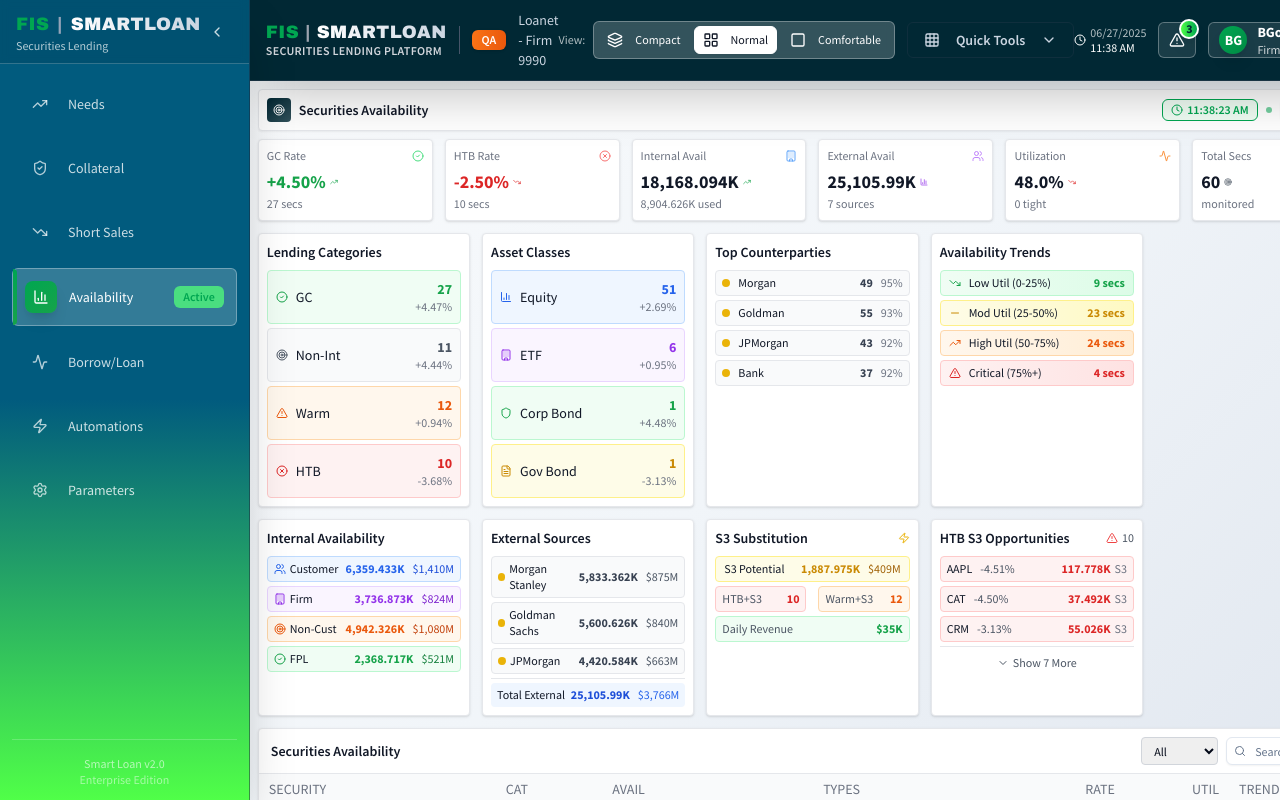
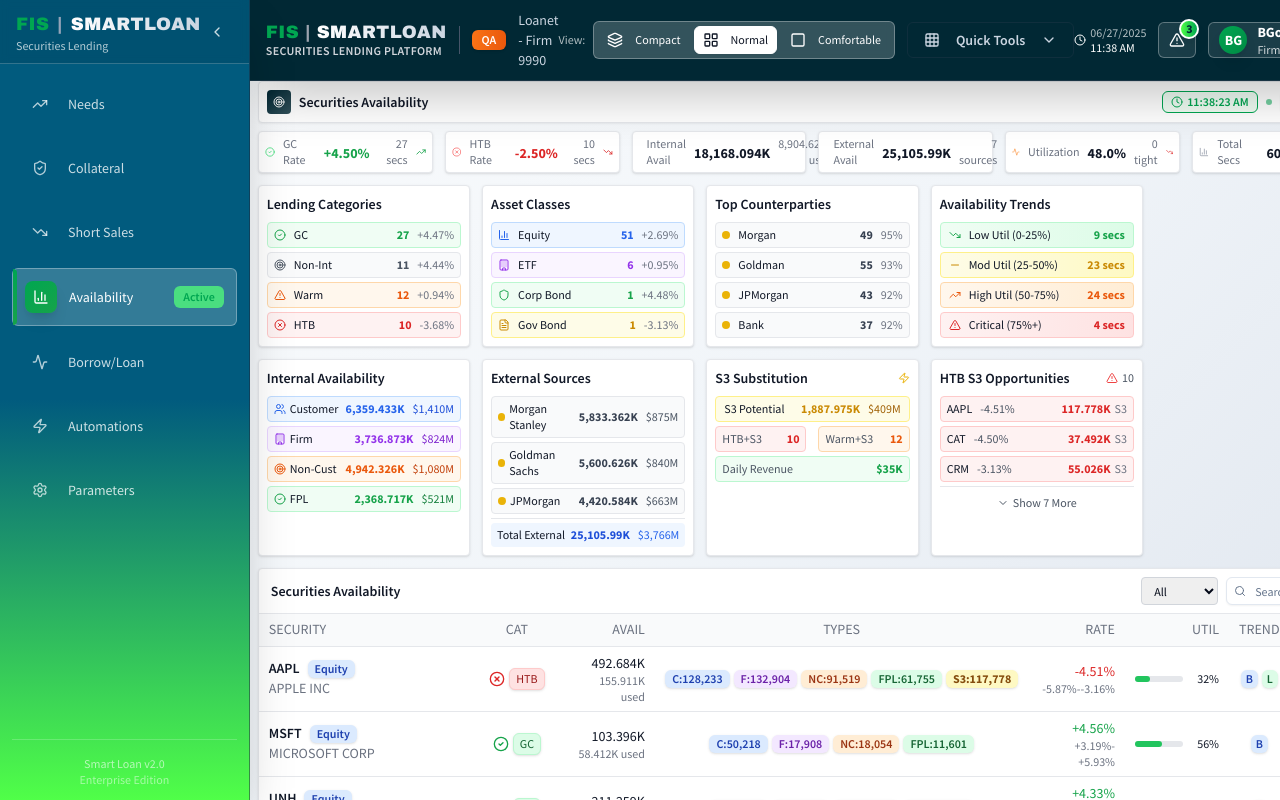
Before and after one commit to WallStArb/smart-loan-ui, a React (Vite) app: page / in a window 1280 px wide. Both pictures are taken after a click on the button "Availability". Built offline with nearby package versions, Linux system fonts and the light colour scheme.

Commit message:
Fix widget edge-to-edge stretching: Remove main container padding and add selective padding to content sections

```diff
--- a/src/components/AvailabilityDashboard.tsx
+++ b/src/components/AvailabilityDashboard.tsx
@@ -526,9 +526,9 @@
   if (!metrics) return <div>Loading...</div>
 
   return (
-    <div className="fis-page-gradient p-2">
+    <div className="fis-page-gradient">
       {/* Compact Header */}
-      <div className="max-w-full mx-auto mb-2">
+      <div className="max-w-full mx-auto mb-2 px-2">
         <div className="flex items-center justify-between p-2 bg-white rounded shadow-sm border border-gray-200">
           <div className="flex items-center space-x-2">
             <div className="w-6 h-6 bg-gradient-to-br from-[#012834] to-[#012834]/80 rounded flex items-center justify-center">
@@ -557,109 +557,108 @@
         </div>
       </div>
 
-      <div className="max-w-full mx-auto">
+      <div className="w-full mx-auto">
         {/* Key Rate Indicators */}
-        <div className="grid grid-cols-2 md:grid-cols-3 lg:grid-cols-6 gap-2 mb-3">
-          <div className="bg-white rounded shadow border border-gray-200 p-2">
-            <div className="flex items-center justify-between mb-1">
-              <h3 className="text-xs font-medium text-gray-500">GC Rate</h3>
+        <div className="grid grid-cols-2 md:grid-cols-3 lg:grid-cols-6 gap-2 mb-3 px-2">
+          <div className="bg-white rounded shadow border border-gray-200 px-1.5 py-1">
+            <div className="flex items-center space-x-2">
               <CheckCircle2 className="w-3 h-3 text-green-400" />
+              <span className="text-xs font-medium text-gray-500">GC Rate</span>
+              <div className="flex-1 text-center">
+                <span className="text-sm font-bold text-green-600">{formatRate(metrics.marketMetrics.gcRate)}</span>
               </div>
-            <div className="flex items-center space-x-1">
-              <span className="text-lg font-bold text-green-600">{formatRate(metrics.marketMetrics.gcRate)}</span>
-              <TrendingUp className="w-2 h-2 text-green-600" />
+              <div className="text-right">
+                <div className="text-xs text-gray-500">{metrics.difficultyBreakdown.gc.count} secs</div>
               </div>
-            <p className="text-xs text-gray-500">
-              {metrics.difficultyBreakdown.gc.count} secs
-            </p>
+              <TrendingUp className="w-3 h-3 text-green-600" />
+            </div>
           </div>
 
-          <div className="bg-white rounded shadow border border-gray-200 p-2">
-            <div className="flex items-center justify-between mb-1">
-              <h3 className="text-xs font-medium text-gray-500">HTB Rate</h3>
+          <div className="bg-white rounded shadow border border-gray-200 px-1.5 py-1">
+            <div className="flex items-center space-x-2">
               <XCircle className="w-3 h-3 text-red-400" />
+              <span className="text-xs font-medium text-gray-500">HTB Rate</span>
+              <div className="flex-1 text-center">
+                <span className="text-sm font-bold text-red-600">{formatRate(metrics.marketMetrics.specialRate)}</span>
               </div>
-            <div className="flex items-center space-x-1">
-              <span className="text-lg font-bold text-red-600">{formatRate(metrics.marketMetrics.specialRate)}</span>
-              <TrendingDown className="w-2 h-2 text-red-600" />
+              <div className="text-right">
+                <div className="text-xs text-gray-500">{metrics.difficultyBreakdown.hardToBorrow.count} secs</div>
               </div>
-            <p className="text-xs text-gray-500">
-              {metrics.difficultyBreakdown.hardToBorrow.count} secs
-            </p>
+              <TrendingDown className="w-3 h-3 text-red-600" />
+            </div>
           </div>
 
-          <div className="bg-white rounded shadow border border-gray-200 p-2">
-            <div className="flex items-center justify-between mb-1">
-              <h3 className="text-xs font-medium text-gray-500">Internal Avail</h3>
+          <div className="bg-white rounded shadow border border-gray-200 px-1.5 py-1">
+            <div className="flex items-center space-x-2">
               <Building className="w-3 h-3 text-blue-400" />
+              <span className="text-xs font-medium text-gray-500">Internal Avail</span>
+              <div className="flex-1 text-center">
+                <span className="text-sm font-bold text-gray-900">{formatNumber(metrics.totalAvailable / 1000)}K</span>
               </div>
-            <div className="flex items-center space-x-1">
-              <span className="text-lg font-bold text-gray-900">{formatNumber(metrics.totalAvailable / 1000)}K</span>
-              <TrendingUp className="w-2 h-2 text-green-600" />
+              <div className="text-right">
+                <div className="text-xs text-gray-500">{formatNumber(metrics.totalUtilized / 1000)}K used</div>
               </div>
-            <p className="text-xs text-gray-500">
-              {formatNumber(metrics.totalUtilized / 1000)}K used
-            </p>
+              <TrendingUp className="w-3 h-3 text-green-600" />
+            </div>
           </div>
 
-          <div className="bg-white rounded shadow border border-gray-200 p-2">
-            <div className="flex items-center justify-between mb-1">
-              <h3 className="text-xs font-medium text-gray-500">External Avail</h3>
+          <div className="bg-white rounded shadow border border-gray-200 px-1.5 py-1">
+            <div className="flex items-center space-x-2">
               <Users className="w-3 h-3 text-purple-400" />
-            </div>
-            <div className="flex items-center space-x-1">
-              <span className="text-lg font-bold text-gray-900">
+              <span className="text-xs font-medium text-gray-500">External Avail</span>
+              <div className="flex-1 text-center">
+                <span className="text-sm font-bold text-gray-900">
                   {formatNumber(metrics.sourceBreakdown.reduce((sum, s) => sum + s.totalAvailable, 0) / 1000)}K
                 </span>
-              <BarChart3 className="w-2 h-2 text-purple-600" />
               </div>
-            <p className="text-xs text-gray-500">
-              {metrics.sourceBreakdown.length} sources
-            </p>
+              <div className="text-right">
+                <div className="text-xs text-gray-500">{metrics.sourceBreakdown.length} sources</div>
+              </div>
+              <BarChart3 className="w-3 h-3 text-purple-600" />
+            </div>
           </div>
 
-          <div className="bg-white rounded shadow border border-gray-200 p-2">
-            <div className="flex items-center justify-between mb-1">
-              <h3 className="text-xs font-medium text-gray-500">Utilization</h3>
+          <div className="bg-white rounded shadow border border-gray-200 px-1.5 py-1">
+            <div className="flex items-center space-x-2">
               <Activity className="w-3 h-3 text-orange-400" />
+              <span className="text-xs font-medium text-gray-500">Utilization</span>
+              <div className="flex-1 text-center">
+                <span className="text-sm font-bold text-gray-900">{metrics.overallUtilization.toFixed(1)}%</span>
               </div>
-            <div className="flex items-center space-x-1">
-              <span className="text-lg font-bold text-gray-900">{metrics.overallUtilization.toFixed(1)}%</span>
+              <div className="text-right">
+                <div className="text-xs text-gray-500">{metrics.marketMetrics.tightestSecurities} tight</div>
+              </div>
               {metrics.trends.utilizationChange >= 0 ? (
-                <TrendingUp className="w-2 h-2 text-green-600" />
+                <TrendingUp className="w-3 h-3 text-green-600" />
               ) : (
-                <TrendingDown className="w-2 h-2 text-red-600" />
+                <TrendingDown className="w-3 h-3 text-red-600" />
               )}
             </div>
-            <p className="text-xs text-gray-500">
-              {metrics.marketMetrics.tightestSecurities} tight
-            </p>
           </div>
 
-          {/* Add Total Securities card */}
-          <div className="bg-white rounded shadow border border-gray-200 p-2">
-            <div className="flex items-center justify-between mb-1">
-              <h3 className="text-xs font-medium text-gray-500">Total Secs</h3>
+          <div className="bg-white rounded shadow border border-gray-200 px-1.5 py-1">
+            <div className="flex items-center space-x-2">
               <BarChart3 className="w-3 h-3 text-gray-400" />
+              <span className="text-xs font-medium text-gray-500">Total Secs</span>
+              <div className="flex-1 text-center">
+                <span className="text-sm font-bold text-gray-900">{metrics.totalSecurities}</span>
               </div>
-            <div className="flex items-center space-x-1">
-              <span className="text-lg font-bold text-gray-900">{metrics.totalSecurities}</span>
-              <Target className="w-2 h-2 text-gray-600" />
+              <div className="text-right">
+                <div className="text-xs text-gray-500">monitored</div>
               </div>
-            <p className="text-xs text-gray-500">
-              monitored
-            </p>
+              <Target className="w-3 h-3 text-gray-600" />
+            </div>
           </div>
         </div>
 
         {/* Breakdown Cards */}
-        <div className="grid grid-cols-1 lg:grid-cols-5 gap-3 mb-3">
+        <div className="grid grid-cols-1 lg:grid-cols-5 gap-3 mb-3 items-stretch w-full px-2">
           {/* Securities Lending Categories */}
-          <div className="bg-white rounded shadow border border-gray-200 p-2">
+          <div className="bg-white rounded shadow border border-gray-200 p-2 h-full w-full">
             <h3 className="text-sm font-semibold text-gray-900 mb-2">Lending Categories</h3>
             <div className="space-y-1">
               <div
-                className="flex items-center justify-between p-2 bg-green-50 rounded border border-green-200 cursor-pointer hover:bg-green-100 transition-colors"
+                className="flex items-center justify-between px-1.5 py-1 bg-green-50 rounded border border-green-200 cursor-pointer hover:bg-green-100 transition-colors"
                 onClick={() => {
                   setSelectedFilter('GC')
                   setSelectedTicker('')
@@ -669,18 +668,16 @@
               >
                 <div className="flex items-center space-x-2">
                   <CheckCircle2 className="w-3 h-3 text-green-600" />
-                  <div>
-                    <div className="text-sm font-medium text-gray-900">GC</div>
+                  <span className="text-xs font-medium text-gray-900">GC</span>
                 </div>
-                </div>
-                <div className="text-right">
-                  <div className="text-sm font-bold text-green-600">{metrics.difficultyBreakdown.gc.count}</div>
+                <div className="flex items-center space-x-2">
+                  <div className="text-xs font-bold text-green-600">{metrics.difficultyBreakdown.gc.count}</div>
                   <div className="text-xs text-gray-500">{formatRate(metrics.difficultyBreakdown.gc.avgRate)}</div>
                 </div>
               </div>
 
               <div
-                className="flex items-center justify-between p-2 bg-gray-50 rounded border border-gray-200 cursor-pointer hover:bg-gray-100 transition-colors"
+                className="flex items-center justify-between px-1.5 py-1 bg-gray-50 rounded border border-gray-200 cursor-pointer hover:bg-gray-100 transition-colors"
                 onClick={() => {
                   setSelectedFilter('Non-Interesting')
                   setSelectedTicker('')
@@ -690,18 +687,16 @@
               >
                 <div className="flex items-center space-x-2">
                   <Target className="w-3 h-3 text-gray-600" />
-                  <div>
-                    <div className="text-sm font-medium text-gray-900">Non-Int</div>
+                  <span className="text-xs font-medium text-gray-900">Non-Int</span>
                 </div>
-                </div>
-                <div className="text-right">
-                  <div className="text-sm font-bold text-gray-600">{metrics.difficultyBreakdown.nonInteresting.count}</div>
+                <div className="flex items-center space-x-2">
+                  <div className="text-xs font-bold text-gray-600">{metrics.difficultyBreakdown.nonInteresting.count}</div>
                   <div className="text-xs text-gray-500">{formatRate(metrics.difficultyBreakdown.nonInteresting.avgRate)}</div>
                 </div>
               </div>
 
               <div
-                className="flex items-center justify-between p-2 bg-orange-50 rounded border border-orange-200 cursor-pointer hover:bg-orange-100 transition-colors"
+                className="flex items-center justify-between px-1.5 py-1 bg-orange-50 rounded border border-orange-200 cursor-pointer hover:bg-orange-100 transition-colors"
                 onClick={() => {
                   setSelectedFilter('Warm')
                   setSelectedTicker('')
@@ -711,18 +706,16 @@
               >
                 <div className="flex items-center space-x-2">
                   <AlertTriangle className="w-3 h-3 text-orange-600" />
-                  <div>
-                    <div className="text-sm font-medium text-gray-900">Warm</div>
+                  <span className="text-xs font-medium text-gray-900">Warm</span>
                 </div>
-                </div>
-                <div className="text-right">
-                  <div className="text-sm font-bold text-orange-600">{metrics.difficultyBreakdown.warm.count}</div>
+                <div className="flex items-center space-x-2">
+                  <div className="text-xs font-bold text-orange-600">{metrics.difficultyBreakdown.warm.count}</div>
                   <div className="text-xs text-gray-500">{formatRate(metrics.difficultyBreakdown.warm.avgRate)}</div>
                 </div>
               </div>
 
               <div
-                className="flex items-center justify-between p-2 bg-red-50 rounded border border-red-200 cursor-pointer hover:bg-red-100 transition-colors"
+                className="flex items-center justify-between px-1.5 py-1 bg-red-50 rounded border border-red-200 cursor-pointer hover:bg-red-100 transition-colors"
                 onClick={() => {
                   setSelectedFilter('Hard-to-Borrow')
                   setSelectedTicker('')
@@ -732,12 +725,10 @@
               >
                 <div className="flex items-center space-x-2">
                   <XCircle className="w-3 h-3 text-red-600" />
-                  <div>
-                    <div className="text-sm font-medium text-gray-900">HTB</div>
+                  <span className="text-xs font-medium text-gray-900">HTB</span>
                 </div>
-                </div>
-                <div className="text-right">
-                  <div className="text-sm font-bold text-red-600">{metrics.difficultyBreakdown.hardToBorrow.count}</div>
+                <div className="flex items-center space-x-2">
+                  <div className="text-xs font-bold text-red-600">{metrics.difficultyBreakdown.hardToBorrow.count}</div>
                   <div className="text-xs text-gray-500">{formatRate(metrics.difficultyBreakdown.hardToBorrow.avgRate)}</div>
                 </div>
               </div>
@@ -745,11 +736,11 @@
           </div>
 
           {/* Asset Class Breakdown */}
-          <div className="bg-white rounded shadow border border-gray-200 p-2">
+          <div className="bg-white rounded shadow border border-gray-200 p-2 h-full w-full">
             <h3 className="text-sm font-semibold text-gray-900 mb-2">Asset Classes</h3>
             <div className="space-y-1">
               <div
-                className="flex items-center justify-between p-2 bg-blue-50 rounded border border-blue-200 cursor-pointer hover:bg-blue-100 transition-colors"
+                className="flex items-center justify-between px-1.5 py-1 bg-blue-50 rounded border border-blue-200 cursor-pointer hover:bg-blue-100 transition-colors"
                 onClick={() => {
                   setSelectedFilter('Equity')
                   setSelectedTicker('')
@@ -759,18 +750,16 @@
               >
                 <div className="flex items-center space-x-2">
                   <BarChart3 className="w-3 h-3 text-blue-600" />
-                  <div>
-                    <div className="text-sm font-medium text-gray-900">Equity</div>
+                  <span className="text-xs font-medium text-gray-900">Equity</span>
                 </div>
-                </div>
-                <div className="text-right">
-                  <div className="text-sm font-bold text-blue-600">{metrics.assetClassBreakdown.equity.count}</div>
+                <div className="flex items-center space-x-2">
+                  <div className="text-xs font-bold text-blue-600">{metrics.assetClassBreakdown.equity.count}</div>
                   <div className="text-xs text-gray-500">{formatRate(metrics.assetClassBreakdown.equity.avgRate)}</div>
                 </div>
               </div>
 
               <div
-                className="flex items-center justify-between p-2 bg-purple-50 rounded border border-purple-200 cursor-pointer hover:bg-purple-100 transition-colors"
+                className="flex items-center justify-between px-1.5 py-1 bg-purple-50 rounded border border-purple-200 cursor-pointer hover:bg-purple-100 transition-colors"
                 onClick={() => {
                   setSelectedFilter('ETF')
                   setSelectedTicker('')
@@ -780,38 +769,32 @@
               >
                 <div className="flex items-center space-x-2">
                   <Building className="w-3 h-3 text-purple-600" />
-                  <div>
-                    <div className="text-sm font-medium text-gray-900">ETF</div>
+                  <span className="text-xs font-medium text-gray-900">ETF</span>
                 </div>
-                </div>
-                <div className="text-right">
-                  <div className="text-sm font-bold text-purple-600">{metrics.assetClassBreakdown.etf.count}</div>
+                <div className="flex items-center space-x-2">
+                  <div className="text-xs font-bold text-purple-600">{metrics.assetClassBreakdown.etf.count}</div>
                   <div className="text-xs text-gray-500">{formatRate(metrics.assetClassBreakdown.etf.avgRate)}</div>
                 </div>
               </div>
 
-              <div className="flex items-center justify-between p-2 bg-green-50 rounded border border-green-200">
+              <div className="flex items-center justify-between px-1.5 py-1 bg-green-50 rounded border border-green-200">
                 <div className="flex items-center space-x-2">
                   <Shield className="w-3 h-3 text-green-600" />
-                  <div>
-                    <div className="text-sm font-medium text-gray-900">Corp Bond</div>
+                  <span className="text-xs font-medium text-gray-900">Corp Bond</span>
                 </div>
-                </div>
-                <div className="text-right">
-                  <div className="text-sm font-bold text-green-600">{metrics.assetClassBreakdown.corporateBond.count}</div>
+                <div className="flex items-center space-x-2">
+                  <div className="text-xs font-bold text-green-600">{metrics.assetClassBreakdown.corporateBond.count}</div>
                   <div className="text-xs text-gray-500">{formatRate(metrics.assetClassBreakdown.corporateBond.avgRate)}</div>
                 </div>
               </div>
 
-              <div className="flex items-center justify-between p-2 bg-yellow-50 rounded border border-yellow-200">
+              <div className="flex items-center justify-between px-1.5 py-1 bg-yellow-50 rounded border border-yellow-200">
                 <div className="flex items-center space-x-2">
                   <FileText className="w-3 h-3 text-yellow-600" />
-                  <div>
-                    <div className="text-sm font-medium text-gray-900">Gov Bond</div>
+                  <span className="text-xs font-medium text-gray-900">Gov Bond</span>
                 </div>
-                </div>
-                <div className="text-right">
-                  <div className="text-sm font-bold text-yellow-600">{metrics.assetClassBreakdown.governmentBond.count}</div>
+                <div className="flex items-center space-x-2">
+                  <div className="text-xs font-bold text-yellow-600">{metrics.assetClassBreakdown.governmentBond.count}</div>
                   <div className="text-xs text-gray-500">{formatRate(metrics.assetClassBreakdown.governmentBond.avgRate)}</div>
                 </div>
               </div>
@@ -819,7 +802,7 @@
           </div>
 
           {/* Top Counterparties */}
-          <div className="bg-white rounded shadow border border-gray-200 p-2 h-full">
+          <div className="bg-white rounded shadow border border-gray-200 p-2 h-full w-full">
             <h3 className="text-sm font-semibold text-gray-900 mb-2">Top Counterparties</h3>
             <div className="space-y-1">
               {metrics.sourceBreakdown.slice(0, 4).map((source, idx) => (
@@ -841,7 +824,7 @@
           </div>
 
           {/* Availability Trends */}
-          <div className="bg-white rounded shadow border border-gray-200 p-2 h-full">
+          <div className="bg-white rounded shadow border border-gray-200 p-2 h-full w-full">
             <h3 className="text-sm font-semibold text-gray-900 mb-2">Availability Trends</h3>
             <div className="space-y-1">
               <div className="flex items-center justify-between px-2 py-1 bg-gradient-to-r from-green-50 to-green-100 rounded border border-green-200">
@@ -880,9 +863,9 @@
         </div>
 
         {/* Smart Loan Availability Types */}
-        <div className="grid grid-cols-1 lg:grid-cols-5 gap-2 mb-3 items-stretch">
+        <div className="grid grid-cols-1 lg:grid-cols-5 gap-2 mb-3 items-stretch w-full px-2">
           {/* Internal Availability Breakdown */}
-          <div className="bg-white rounded shadow border border-gray-200 p-2 h-full">
+          <div className="bg-white rounded shadow border border-gray-200 p-2 h-full w-full">
             <h3 className="text-sm font-semibold text-gray-900 mb-2">Internal Availability</h3>
             <div className="space-y-1">
               <div className="flex items-center justify-between px-1.5 py-1 bg-blue-50 rounded border border-blue-200">
@@ -932,7 +915,7 @@
           </div>
 
           {/* External Counterparty Availability */}
-          <div className="bg-white rounded shadow border border-gray-200 p-2 h-full">
+          <div className="bg-white rounded shadow border border-gray-200 p-2 h-full w-full">
             <h3 className="text-sm font-semibold text-gray-900 mb-2">External Sources</h3>
             <div className="space-y-1">
               {metrics.sourceBreakdown.slice(0, 3).map((source, idx) => (
@@ -969,7 +952,7 @@
           </div>
 
           {/* S3 Substitution Opportunities */}
-          <div className="bg-white rounded shadow border border-gray-200 p-2 h-full">
+          <div className="bg-white rounded shadow border border-gray-200 p-2 h-full w-full">
             <div className="flex items-center justify-between mb-2">
               <h3 className="text-sm font-semibold text-gray-900">S3 Substitution</h3>
               <Zap className="w-3 h-3 text-yellow-500" />
@@ -1010,7 +993,7 @@
 
 
           {/* Hard Securities with S3 Widget */}
-          <div className="bg-white rounded shadow border border-gray-200 p-2 h-full">
+          <div className="bg-white rounded shadow border border-gray-200 p-2 h-full w-full">
             <div className="flex items-center justify-between mb-2">
               <h3 className="text-sm font-semibold text-gray-900">HTB S3 Opportunities</h3>
               <div className="flex items-center space-x-1">
@@ -1080,7 +1063,7 @@
         </div>
 
         {/* Securities Table */}
-        <div className="bg-white rounded shadow border border-gray-200">
+        <div className="bg-white rounded shadow border border-gray-200 mx-2">
           <div className="border-b border-gray-200 px-3 py-2">
             <div className="flex items-center justify-between">
               <div className="flex items-center space-x-3">
```
Lines whose indentation alone changed are shown as unchanged.
